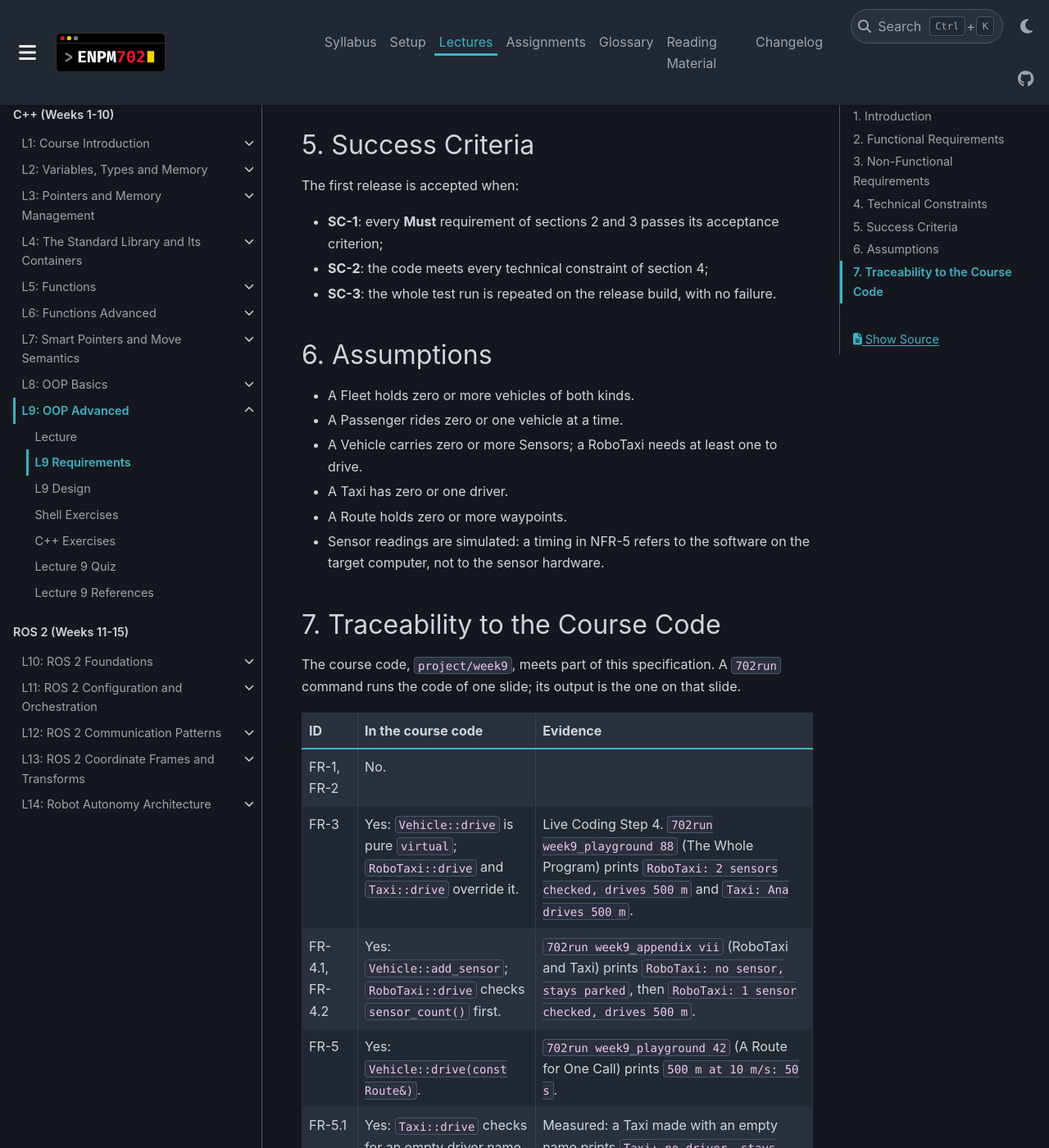
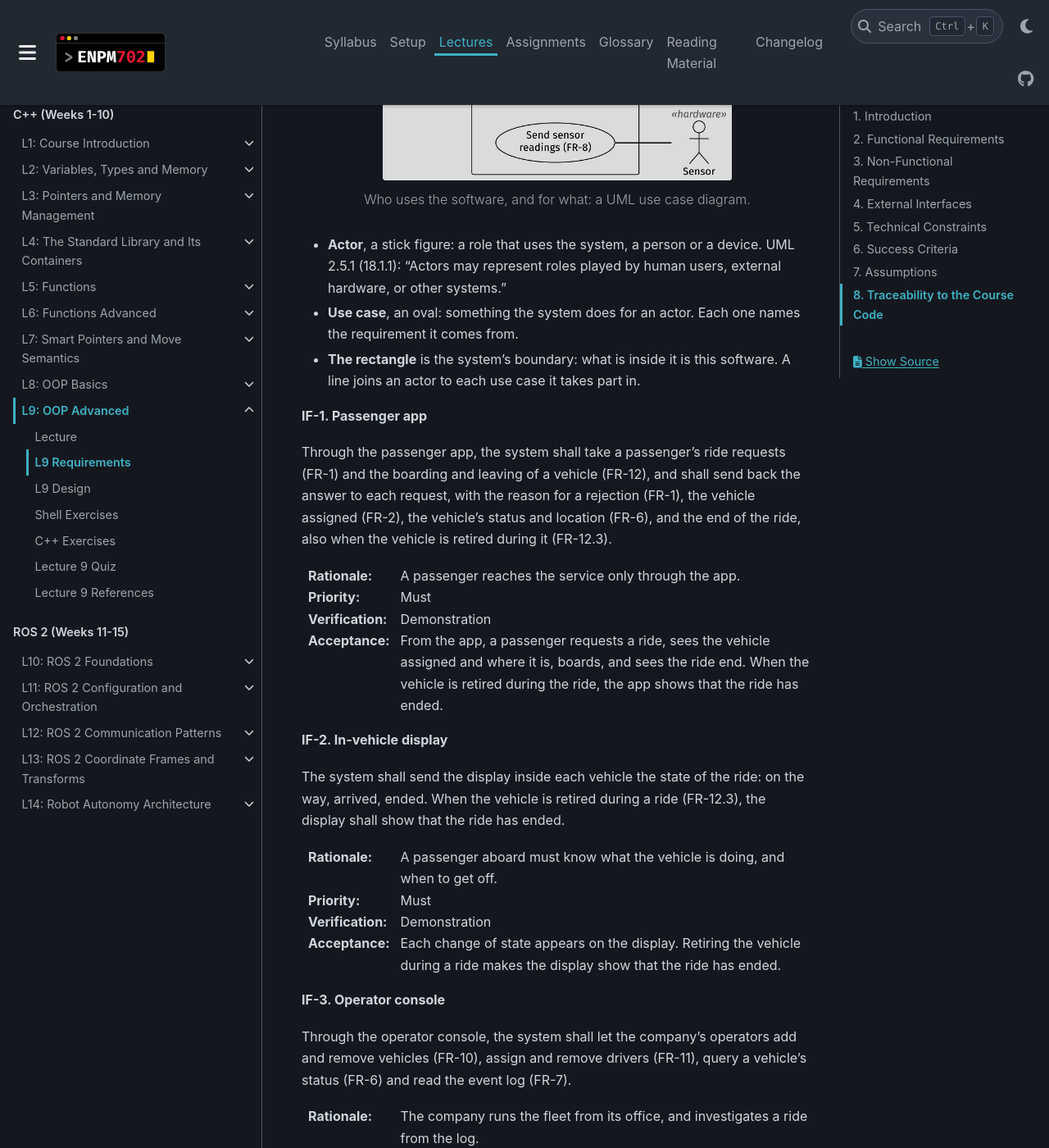
Before and after one commit to zeidk/enpm702-fall-2026-docs, a Sphinx documentation site: the page built from docs/source/lectures/lecture9/l9_requirements.rst, in a window 1280 px wide and 1400 px high, scrolled down 12496 px. Shown: the whole window at 82% size. Built offline with Sphinx 7.4.7 and the PyData theme 0.15.4, drawn with Linux system fonts in a browser that asks for light colours; some of the changed text lies outside the part shown.

Commit message:
L9 Requirements: External Interfaces, with a use case diagram
Four interfaces, IF-1 to IF-4: the passenger app, the in-vehicle display,
the operator console and the sensors, with what the software exchanges
with each. The lecture page follows the slides: maya aboard a car that no
longer exists, the given classes in the live tree, and Step 1.

```diff
--- a/docs/source/lectures/lecture9/l9_requirements.rst
+++ b/docs/source/lectures/lecture9/l9_requirements.rst
@@ -35,7 +35,7 @@ leave it.
 Payment, user accounts and user authentication are outside the scope of this
 specification.
 
-Section 7 traces each requirement to the course code: which ones the code of
+Section 8 traces each requirement to the course code: which ones the code of
 ``project/week9`` meets, and the check that shows it.
 
 1.3 Definitions
@@ -78,9 +78,9 @@ All distances are in meters (m) and all speeds in meters per second (m/s).
 
 Each requirement has:
 
-- an **ID**: FR for functional, NFR for non-functional, TC for a technical
-  constraint. A requirement split into parts keeps its number: FR-10.1,
-  FR-10.2.
+- an **ID**: FR for functional, NFR for non-functional, IF for an external
+  interface, TC for a technical constraint. A requirement split into parts
+  keeps its number: FR-10.1, FR-10.2.
 - a **statement** with **shall**. It names one behavior, and a test can show
   whether the software has it.
 - a **rationale**: why the requirement exists.
@@ -493,7 +493,83 @@ objects it involves.
 :Acceptance: Every entry of an end-to-end ride's log has the three fields.
 
 
-4. Technical Constraints
+4. External Interfaces
+====================================================
+
+The software has no screen of its own. People and devices reach it through
+four interfaces. The passenger app, the in-vehicle display and the operator
+console are separate products: this specification says what the software gives
+them and takes from them, not how they look.
+
+.. figure:: /_static/images/l9/use_cases.png
+   :alt: A UML use case diagram. A rectangle labeled Robotaxi fleet software holds eight ovals, the use cases: Request a ride (FR-1), Board and leave a vehicle (FR-12), Query a vehicle's status (FR-6), Drive a Taxi (FR-3), Add and remove vehicles (FR-10), Assign a driver (FR-11), Read the event log (FR-7) and Send sensor readings (FR-8). Outside the rectangle are four stick figures, the actors. On the left, Passenger, joined by lines to Request a ride, Board and leave a vehicle and Query a vehicle's status; below it, Driver, joined to Drive a Taxi. On the right, Operator, joined to Query a vehicle's status, Add and remove vehicles, Assign a driver and Read the event log; below it, Sensor, marked hardware, joined to Send sensor readings.
+   :align: center
+   :width: 70%
+
+   Who uses the software, and for what: a UML use case diagram.
+
+- **Actor**, a stick figure: a role that uses the system, a person or a
+  device. UML 2.5.1 (18.1.1): "Actors may represent roles played by human
+  users, external hardware, or other systems."
+- **Use case**, an oval: something the system does for an actor. Each one
+  names the requirement it comes from.
+- **The rectangle** is the system's boundary: what is inside it is this
+  software. A line joins an actor to each use case it takes part in.
+
+**IF-1. Passenger app**
+
+Through the passenger app, the system shall take a passenger's ride requests
+(FR-1) and the boarding and leaving of a vehicle (FR-12), and shall send back
+the answer to each request, with the reason for a rejection (FR-1), the
+vehicle assigned (FR-2), the vehicle's status and location (FR-6), and the end
+of the ride, also when the vehicle is retired during it (FR-12.3).
+
+:Rationale: A passenger reaches the service only through the app.
+:Priority: Must
+:Verification: Demonstration
+:Acceptance: From the app, a passenger requests a ride, sees the vehicle
+   assigned and where it is, boards, and sees the ride end. When the vehicle
+   is retired during the ride, the app shows that the ride has ended.
+
+**IF-2. In-vehicle display**
+
+The system shall send the display inside each vehicle the state of the ride:
+on the way, arrived, ended. When the vehicle is retired during a ride
+(FR-12.3), the display shall show that the ride has ended.
+
+:Rationale: A passenger aboard must know what the vehicle is doing, and when
+   to get off.
+:Priority: Must
+:Verification: Demonstration
+:Acceptance: Each change of state appears on the display. Retiring the
+   vehicle during a ride makes the display show that the ride has ended.
+
+**IF-3. Operator console**
+
+Through the operator console, the system shall let the company's operators add
+and remove vehicles (FR-10), assign and remove drivers (FR-11), query a
+vehicle's status (FR-6) and read the event log (FR-7).
+
+:Rationale: The company runs the fleet from its office, and investigates a
+   ride from the log.
+:Priority: Must
+:Verification: Demonstration
+:Acceptance: Each of the four actions, done from the console, has the effect
+   that its requirement states.
+
+**IF-4. Sensors**
+
+The system shall receive the readings of each sensor of a RoboTaxi from the
+sensor hardware (FR-8).
+
+:Rationale: The sensors are hardware; the software only reads them.
+:Priority: Must
+:Verification: Test
+:Acceptance: With a lidar, a camera and a radar connected, the system receives
+   readings from each one.
+
+
+5. Technical Constraints
 ====================================================
 
 .. list-table::
@@ -564,7 +640,7 @@ The first release is accepted when:
   the target computer, not to the sensor hardware.
 
 
-7. Traceability to the Course Code
+8. Traceability to the Course Code
 ====================================================
 
 The course code, ``project/week9``, meets part of this specification. A
@@ -649,6 +725,9 @@ slide.
      - No: they need dispatch, sensor reading or logging, which the course
        code does not have.
      -
+   * - IF-1 to IF-4
+     - No: the course code has no app, display, console or sensor hardware.
+     -
    * - TC-1 to TC-8
      - Yes.
      - Inspection of ``project/week9/common``.
```
Also changed, not shown: other parts of docs/source/lectures/lecture9/l9_requirements.rst (+4 -4 lines), docs/source/changelog/changelog.rst (+7 -0 lines), docs/source/lectures/lecture9/l9_lecture.rst (+11 -6 lines), docs/source/_static/images/l9/use_cases.png (added).
